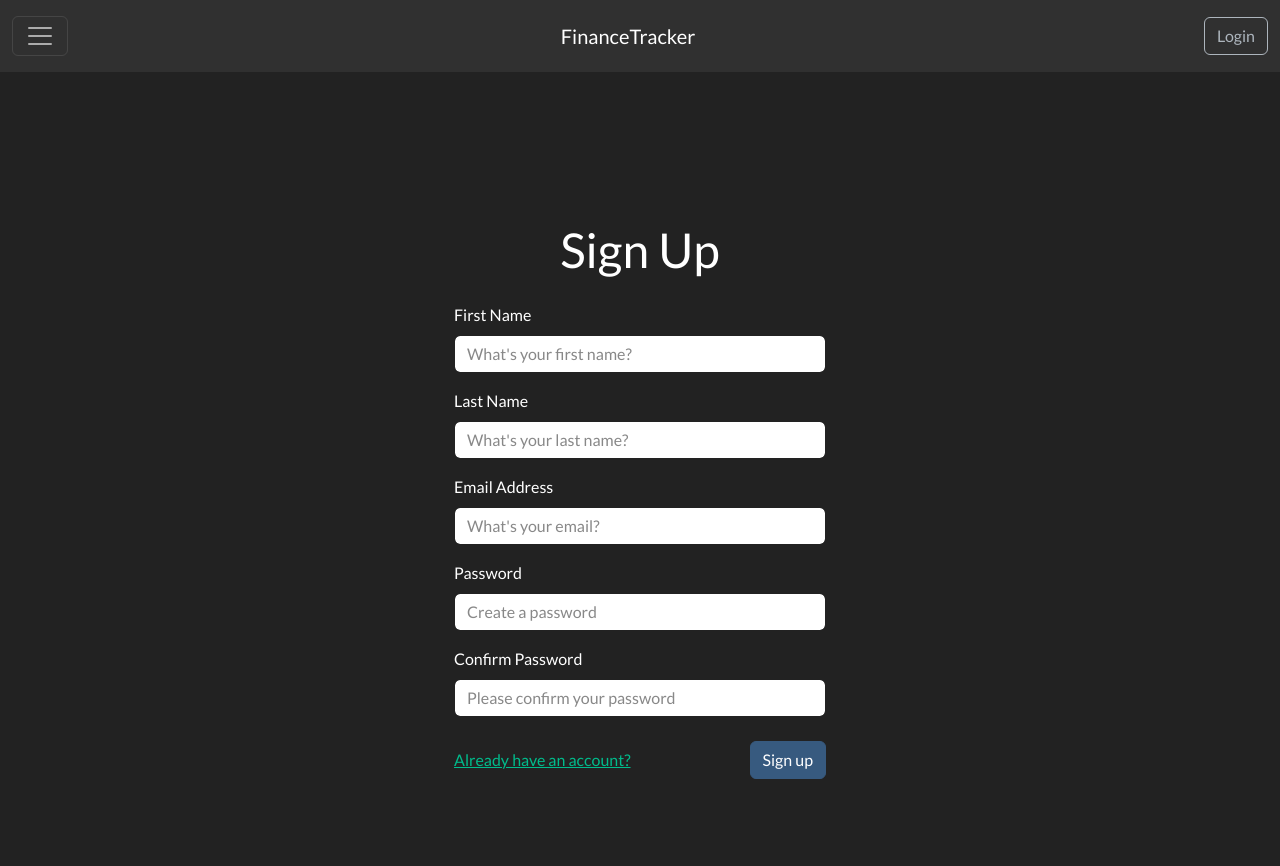
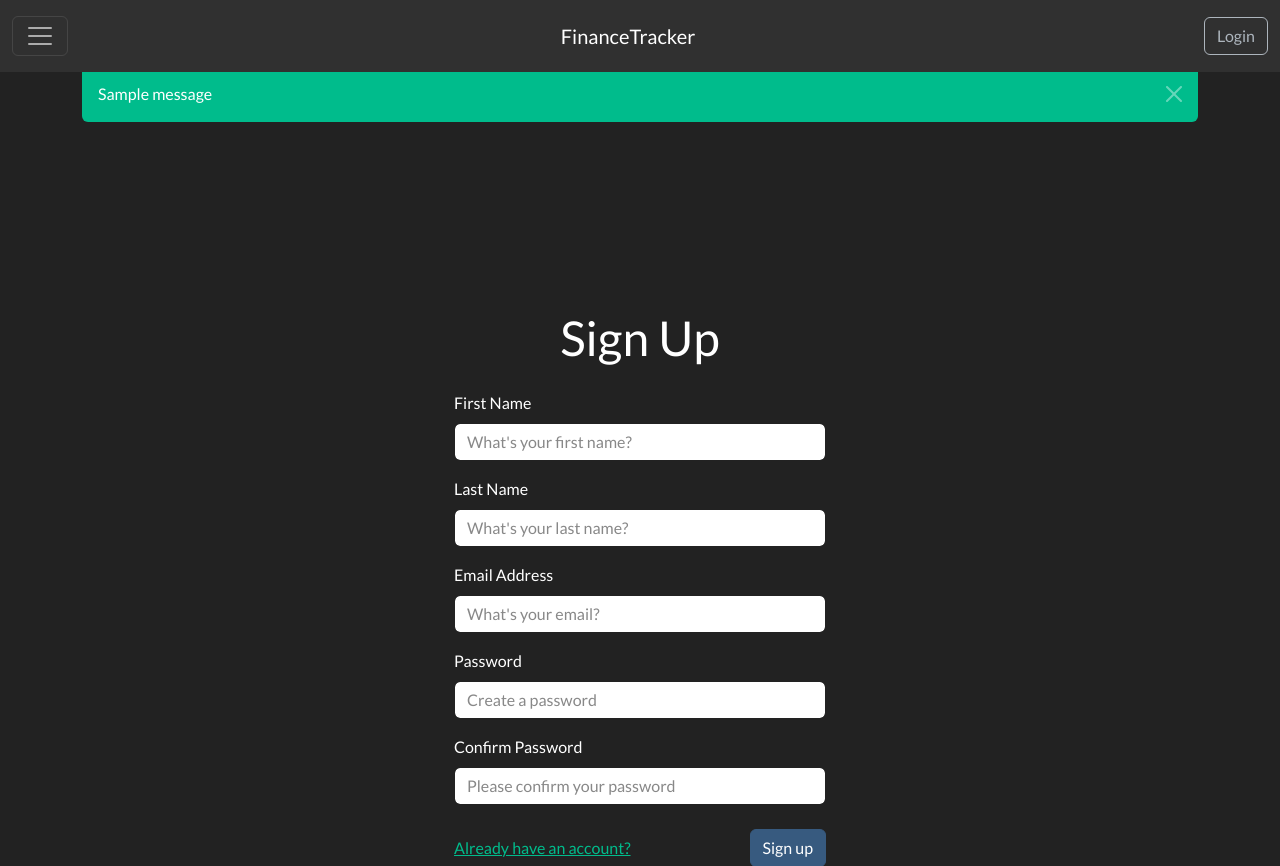
Before and after one commit to sepehrmoghani/agilewebdevproject, a Flask app: page /authentication/signup in a window 1280 px wide. Shown: the top 866 px of the page. Run offline with Flask 3, Linux system fonts and the light colour scheme; one stand-in notice (Sample message) is shown; some libraries are stand-ins or nearby versions; some web fonts are replaced.

Commit message:
Added popup functionality

```diff
--- a/app/templates/base.html
+++ b/app/templates/base.html
@@ -41,6 +41,18 @@
 </head>
 
 <body>
+  {% with messages = get_flashed_messages(with_categories=true) %}
+    {% if messages %}
+      <div class="container mt-3">
+        {% for category, message in messages %}
+          <div class="alert alert-{{ category }} alert-dismissible fade show" role="alert">
+            {{ message }}
+            <button type="button" class="btn-close" data-bs-dismiss="alert" aria-label="Close"></button>
+          </div>
+        {% endfor %}
+      </div>
+    {% endif %}
+  {% endwith %}
     <header>
         <nav class="navbar navbar-dark bg-dark fixed-top">
             <div class="container-fluid">
```
